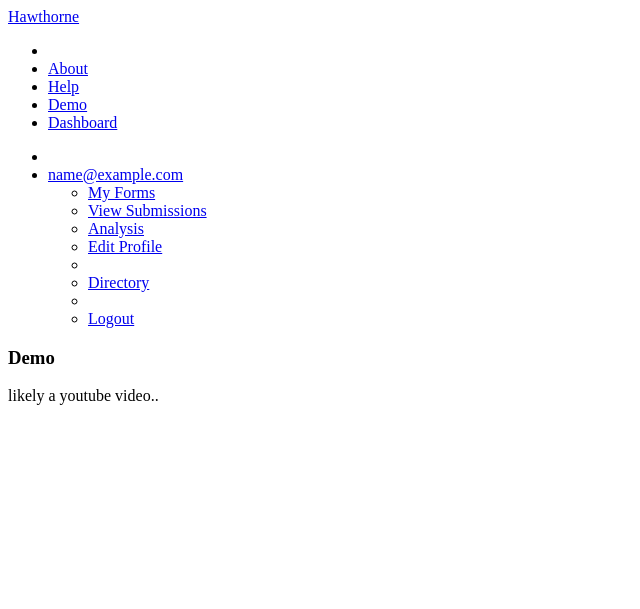
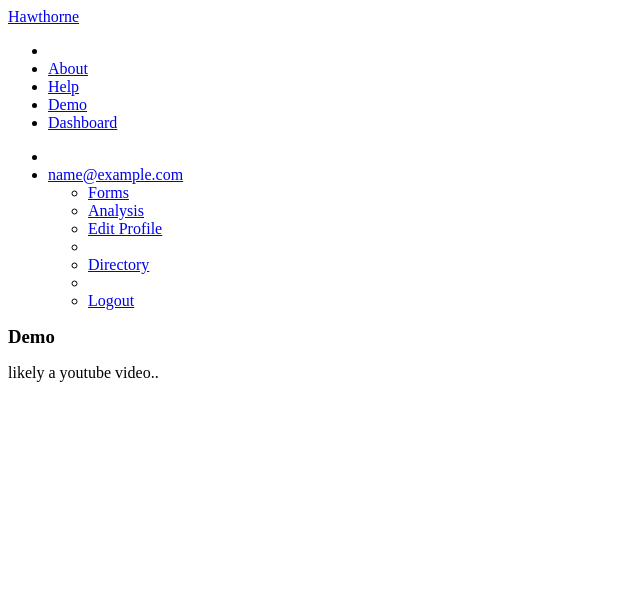
Before and after one commit to tymiles003/ivrhub, a Flask app: page /demo in a window 1280 px wide. Shown: the top 609 px of the page, without its empty margins (0-640 px from the left). Run offline with Flask 2, Linux system fonts and the light colour scheme; the visitor is signed in with stand-in values (Sample User, id 1); parts of the project's set-up code (start-up, migrations or seed data) failed here and were passed over; some libraries are stand-ins or nearby versions.

Commit message:
minor style tweaks

```diff
--- a/serve/templates/about.html
+++ b/serve/templates/about.html
@@ -4,7 +4,7 @@
 {% endblock %}
 
 {% block body %}
-<h3>About</h3>
+<h3 class='section-name'>About</h3>
 <div class='row'>
     <div class='span12'>
         <p>This is a skeleton Flask app using mongodb.</p>
--- a/serve/templates/demo.html
+++ b/serve/templates/demo.html
@@ -4,7 +4,7 @@
 {% endblock %}
 
 {% block body %}
-<h3>Demo</h3>
+<h3 class='section-name'>Demo</h3>
 <div class='row'>
     <div class='span12'>
         <p>likely a youtube video..</p>
--- a/serve/templates/directory.html
+++ b/serve/templates/directory.html
@@ -4,7 +4,7 @@
 {% endblock %}
 
 {% block body %}
-<h3>Member Directory
+<h3 class='section-name'>Member Directory
     <small>click a name to edit</small>
 </h3>
 <div class='row'>
--- a/serve/templates/help.html
+++ b/serve/templates/help.html
@@ -4,7 +4,7 @@
 {% endblock %}
 
 {% block body %}
-<h3>Help</h3>
+<h3 class='section-name'>Help</h3>
 <div class='row'>
     <div class='span12'>
         <p>For more info on the project, check the <a href="{{ url_for('about') }}">About page</a>.</p>
--- a/serve/templates/layout.html
+++ b/serve/templates/layout.html
@@ -49,6 +49,10 @@
       /* end Martin Bean's sticky footer styles
       */
 
+      .section-name {
+        margin: 0 0 8px;
+      }
+
     </style>
 
     {% block head %}
@@ -81,8 +85,7 @@
                 {{ session.email }} <b class='caret'></b>
               </a>
               <ul class='dropdown-menu'>
-                <li><a href="#"><i class='icon-list-alt'></i> My Forms</a></li>
-                <li><a href="#"><i class='icon-check'></i> View Submissions</a></li>
+                <li><a href="#"><i class='icon-list-alt'></i> Forms</a></li>
                 <li><a href="#"><i class='icon-signal'></i> Analysis</a></li>
                 <li><a href="{{ url_for('profile') }}"><i class='icon-user'></i> Edit Profile</a></li>
                 {% if session.admin_rights %}
--- a/serve/templates/verification_status.html
+++ b/serve/templates/verification_status.html
@@ -13,7 +13,7 @@
     <div class='span12'>
         <div class='row'>
             <div class='span6'>
-                <h3>Verification status</h3>
+                <h3 class='section-name'>Verification status</h3>
                 {% if not user.email_confirmed %}
                 <p>Thanks for signing up!  We just sent a confirmation email to this address:</p>
                 <p><code>{{ user.email }}</code></p>
```
